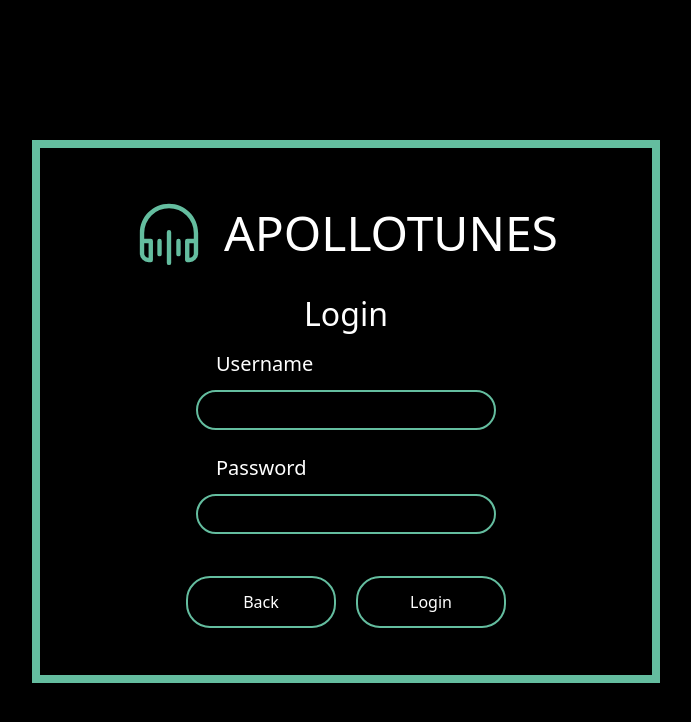
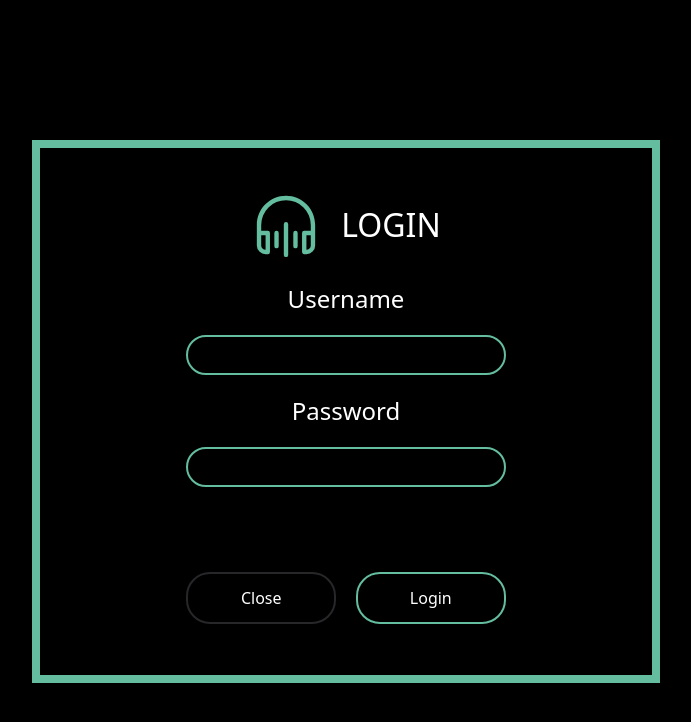
Before and after one commit to BMandure/apollotunes, a React (Vite) app: page /login in a window 1280 px wide. Both pictures are taken after a click on the button "Login". Shown: the top 722 px of the page, without its empty margins (294-985 px from the left). Built offline with nearby package versions, Linux system fonts and the light colour scheme.

Commit message:
fix login modal layout | fix register modal layout

```diff
--- a/src/components/Button.tsx
+++ b/src/components/Button.tsx
@@ -1,8 +1,14 @@
-function Button(props: { text: string; action: Function }) {
+function Button(props: {
+  text: string;
+  action: Function;
+  closeButton: boolean;
+}) {
   return (
     <button
       onClick={() => props.action()}
-      className="w-[150px] px-4 py-3 border-2 border-main rounded-3xl hover:bg-main"
+      className={`w-[150px] px-4 py-3 border-2 ${
+        props.closeButton ? "border-zinc-800" : "border-main"
+      } rounded-3xl hover:bg-main`}
     >
       {props.text}
     </button>
--- a/src/components/LoginModal.tsx
+++ b/src/components/LoginModal.tsx
@@ -15,59 +15,43 @@ function LoginModal() {
 
   return (
     <>
-      <button
-        onClick={handleShowModal}
-        className="w-[150px] px-4 py-3 border-2 border-main rounded-3xl"
-      >
-        Login
-      </button>
+      <Button
+        text="Login"
+        action={() => {
+          handleShowModal();
+        }}
+      />
+
       {showModal && (
-        <div className="h-full w-full absolute left-0 top-0">
-          <div className="h-full [&>div]:flex [&>div]:flex-col [&>div]:items-center [&>div]:justify-center [&>div]:bg-black">
-            <div className="h-[20%] text-3xl pt-16 flex flex-col gap-5">
-              <div className="flex gap-5 items-center">
-                <img
-                  src={logo}
-                  alt="apollotunes_logo"
-                  className="w-[70px] h-[70px]"
-                />
-                <span className="text-[3rem]">APOLLOTUNES</span>
-              </div>
+        <div className="h-full w-full absolute left-0 top-0 border-3 p-10 flex flex-col bg-black">
+          <div className="h-full w-full absolute left-0 top-0 border-3 p-10 flex flex-col bg-black">
+            <div className="flex items-center justify-center h-1/6 gap-5">
+              <img src={logo} alt="" className="w-[70px] h-[70px]" />
+              <span className="text-[2rem]">LOGIN</span>
             </div>
-            <div className="h-[60%] flex flex-col items-start">
-              <p className="text-[2rem]">Login</p>
-              <form
-                action=""
-                className="flex flex-col gap-3 [&>label]:text-start [&>label]:ps-5 [&>label]:text-xl [&>label]:pt-3"
-              >
-                <label htmlFor="username-login">Username</label>
-                <input
-                  className="border-2 border-main bg-transparent rounded-3xl h-[40px] w-[300px] px-4 text-sm text-center"
-                  type="text"
-                  name="username-login"
-                  id="username-login"
-                />
-                <label htmlFor="password-login">Password</label>
-                <input
-                  className="border-2 border-main bg-transparent rounded-3xl h-[40px] w-[300px] px-4 text-sm text-center"
-                  type="password"
-                  name="password-login"
-                  id="password-login"
-                />
-              </form>
-            </div>
-            <div className="h-[20%] w-full !flex-row gap-5 pb-10">
+            <form
+              action=""
+              className="flex flex-col w-[60%] mx-auto flex-1 [&>label]:py-5 [&>label]:text-2xl [&>input]:border-2 [&>input]:border-main [&>input]:rounded-3xl [&>input]:h-[40px] [&>input]:bg-transparent [&>input]:px-5"
+            >
+              <label htmlFor="username">Username</label>
+              <input type="text" name="username" id="username" />
+              <label htmlFor="password">Password</label>
+              <input type="password" name="password" id="password" />
+            </form>
+            <div className="flex items-center justify-between gap-5 h-1/6 w-[60%] mx-auto">
               <Button
-                text="Back"
+                text="Close"
                 action={() => {
                   handleCloseModal();
                 }}
+                closeButton={true}
               />
               <Button
                 text="Login"
                 action={() => {
-                  console.log("login");
+                  console.log("Login");
                 }}
+                closeButton={false}
               />
             </div>
           </div>
--- a/src/components/RegisterModal.tsx
+++ b/src/components/RegisterModal.tsx
@@ -15,68 +15,46 @@ function RegisterModal() {
 
   return (
     <>
-      <button
-        onClick={handleShowModal}
-        className="w-[150px] px-4 py-3 border-2 border-main rounded-3xl"
-      >
-        Register
-      </button>
+      <Button
+        text="Register"
+        action={() => {
+          handleShowModal();
+        }}
+        closeButton={false}
+      />
+
       {showModal && (
-        <div className="h-full w-full absolute left-0 top-0">
-          <div className="h-full [&>div]:flex [&>div]:flex-col [&>div]:items-center [&>div]:justify-center [&>div]:bg-black">
-            <div className="h-[20%] text-3xl pt-16 flex flex-col gap-5">
-              <div className="flex gap-5 items-center">
-                <img
-                  src={logo}
-                  alt="apollotunes_logo"
-                  className="w-[70px] h-[70px]"
-                />
-                <span className="text-[3rem]">APOLLOTUNES</span>
+        <div className="h-full w-full absolute left-0 top-0 border-3 p-10 flex flex-col bg-black">
+          <div className="flex items-center justify-center h-1/6 gap-5">
+            <img src={logo} alt="" className="w-[70px] h-[70px]" />
+            <span className="text-[2rem]">REGISTER</span>
           </div>
-            </div>
-            <div className="h-[60%]">
-              <p className="text-[2rem]">Register</p>
           <form
             action=""
-                className="flex flex-col gap-3 [&>label]:text-start [&>label]:ps-5 [&>label]:text-xl [&>label]:pt-3"
+            className="flex flex-col w-[60%] mx-auto flex-1  [&>label]:py-5 [&>label]:text-2xl [&>input]:border-2 [&>input]:border-main [&>input]:rounded-3xl [&>input]:h-[40px] [&>input]:bg-transparent [&>input]:px-5"
           >
-                <label htmlFor="username-register">Username</label>
-                <input
-                  className="border-2 border-main bg-transparent rounded-3xl h-[40px] w-[300px] px-4 text-sm text-center"
-                  type="text"
-                  name="username-register"
-                  id="username-register"
-                />
-                <label htmlFor="email-register">Email</label>
-                <input
-                  className="border-2 border-main bg-transparent rounded-3xl h-[40px] w-[300px] px-4 text-sm text-center"
-                  type="email"
-                  name="email-register"
-                  id="email-register"
-                />
-                <label htmlFor="password-register">Password</label>
-                <input
-                  className="border-2 border-main bg-transparent rounded-3xl h-[40px] w-[300px] px-4 text-sm text-center"
-                  type="password"
-                  name="password-register"
-                  id="password-register"
-                />
+            <label htmlFor="email">Email</label>
+            <input type="email" name="email" id="email" />
+            <label htmlFor="username">Username</label>
+            <input type="text" name="username" id="username" />
+            <label htmlFor="password">Password</label>
+            <input type="password" name="password" id="password" />
           </form>
-            </div>
-            <div className="h-[20%] w-full !flex-row gap-5 pb-10">
+          <div className="flex items-center justify-between gap-5 h-1/6 w-[60%] mx-auto">
             <Button
-                text="Back"
+              text="Close"
               action={() => {
                 handleCloseModal();
               }}
+              closeButton={true}
             />
             <Button
               text="Register"
               action={() => {
-                  console.log("register");
+                console.log("Register");
               }}
+              closeButton={false}
             />
-            </div>
           </div>
         </div>
       )}
--- a/src/pages/Login.tsx
+++ b/src/pages/Login.tsx
@@ -17,7 +17,7 @@ function Login() {
         </article>
         <article className="h-[15vh] flex items-center gap-8">
           <LoginModal />
-          <p className="text-main">Or</p>
+          <p className="text-main px-6">Or</p>
           <RegisterModal />
         </article>
       </section>
```
Lines whose indentation alone changed are shown as unchanged.
